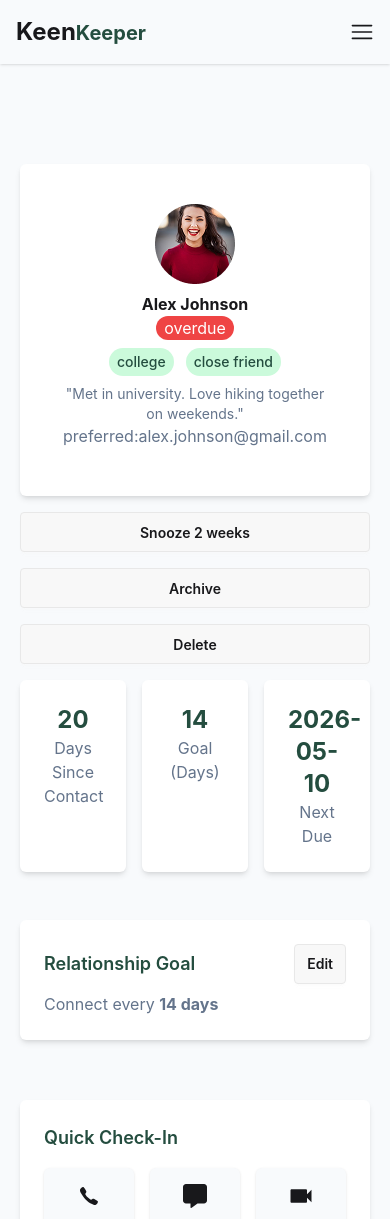
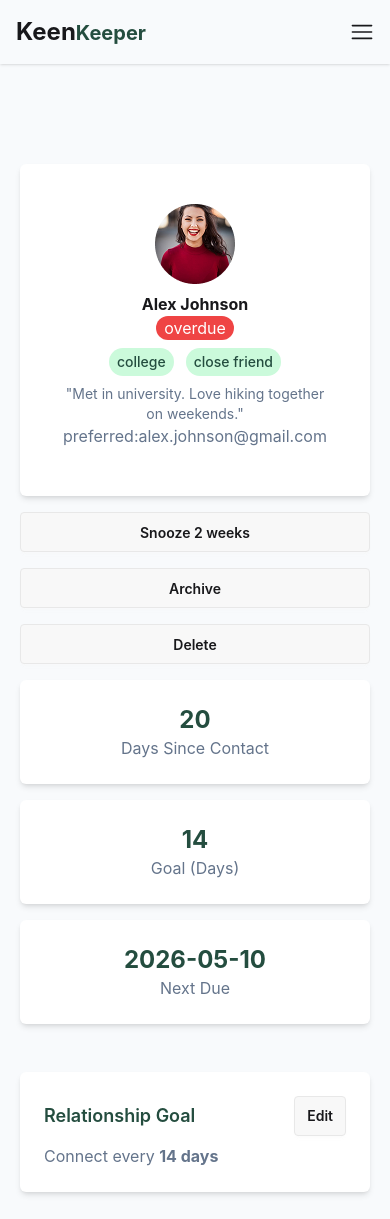
Before and after one commit to tashimtishan/my-assignment-7, a React (Vite) app: page /friends/1 in a window 390 px wide. Shown: the top 1219 px of the page. Built offline with nearby package versions, Linux system fonts and the light colour scheme.

Commit message:
just finished doing everything about the project

```diff
--- a/src/Components/shared/Banner/Banner.jsx
+++ b/src/Components/shared/Banner/Banner.jsx
@@ -8,7 +8,7 @@ const Banner = () => {
             <p className="text-[#64748B] mb-6">Your personal shelf of meaningful connections. Browse, tend, and nurture the <br /> relationships that matter most.</p>
             <button className="btn bg-[#244D3F] text-white mb-6"><FaPlus className="relative top-px" /><span>Add a Friend</span></button>
             </div>
-            <div className="grid grid-cols-2 md:grid-cols-4 parent-div items-center justify-center gap-5">
+            <div className="grid grid-cols-2 md:grid-cols-4 mb-6 items-stretch justify-center gap-5">
             <div className="p-4 md:p-8 shadow-lg rounded-lg text-center">
             <span className="text-[#244D3F] font-semibold text-3xl">8</span>
             <p className="text-[#64748B]">Total Friends</p>
--- a/src/Pages/Homepage/FriendsDetailsPage/FriendsDetailsPage.jsx
+++ b/src/Pages/Homepage/FriendsDetailsPage/FriendsDetailsPage.jsx
@@ -38,16 +38,16 @@ const FriendsDetailsPage = () => {
               </div>
             </div>
             <div className="col-span-1 md:col-span-2">
-              <div className="grid grid-cols-3 gap-4">
-                <div className="shadow-md bg-white rounded-md p-6 text-center">
+              <div className="grid grid-cols-1 sm:grid-cols-3 gap-4 items-stretch">
+                <div className="shadow-md bg-white rounded-md p-6 text-center  flex flex-col justify-center">
                <p className="text-2xl font-bold text-[#244D3F]">{friend.days_since_contact}</p>
                <p className="text-[#64748B]">Days Since Contact</p>
                </div>
-                 <div className="shadow-md bg-white rounded-md p-6 text-center">
+                 <div className="shadow-md bg-white rounded-md p-6 text-center  flex flex-col justify-center">
                  <p className="text-2xl font-bold text-[#244D3F]">{friend.goal}</p>
                  <p className="text-[#64748B]">Goal (Days)</p>
                  </div>
-                  <div className="shadow-md bg-white rounded-md p-6 text-center">
+                  <div className="shadow-md bg-white rounded-md p-6 text-center  flex flex-col justify-center">
                   <p className="text-2xl font-bold text-[#244D3F]">{friend.next_due_date}</p>
                   <p className="text-[#64748B]">Next Due</p>
                   </div>
--- a/src/Pages/Homepage/HomePage.jsx
+++ b/src/Pages/Homepage/HomePage.jsx
@@ -1,3 +1,4 @@
+import { Suspense } from "react";
 import Banner from "../../Components/shared/Banner/Banner";
 import Friendsection from "../../Components/shared/Friendsection/Friendsection";
 
@@ -5,7 +6,13 @@ const HomePage = () => {
     return (
        <section>
         <Banner></Banner>
-        <Friendsection></Friendsection>
+       <Suspense fallback={
+          <div className="flex justify-center items-center py-20">
+            <span className="loading loading-spinner loading-lg"></span>
+          </div>
+        }>
+         <Friendsection></Friendsection>
+       </Suspense>
        </section>
     );
 };
--- /dev/null
+++ b/src/Pages/Homepage/Notfound.jsx
@@ -0,0 +1,13 @@
+import { Link } from "react-router-dom";
+const Notfound = () => {
+    return (
+      <div className="flex flex-col items-center justify-center min-h-screen text-center px-4">
+      <h1 className="text-9xl font-bold text-[#244D3F]">404</h1>
+      <p className="text-2xl font-semibold mt-4 mb-2">Page Not Found</p>
+      <p className="text-[#64748B] mb-6">The page you're looking for doesn't exist.</p>
+      <Link to="/" className="bg-[#244D3F] text-white px-6 py-3 rounded-md">Go Back Home</Link>
+    </div>
+    );
+};
+
+export default Notfound;
--- a/src/main.jsx
+++ b/src/main.jsx
@@ -11,6 +11,7 @@ import FriendsAnalyticspage from './Pages/Homepage/FriendsAnalyticspage/FriendsA
 import { TimelineProvider } from './Components/shared/Timelinecontext';
 import { ToastContainer} from 'react-toastify';
 import 'react-toastify/dist/ReactToastify.css';
+import Notfound from './Pages/Homepage/Notfound';
 const rounter=createBrowserRouter([
   {
     path:"/",
@@ -32,6 +33,10 @@ const rounter=createBrowserRouter([
       path:"/FriendsAnalyticspage",
       element:<FriendsAnalyticspage></FriendsAnalyticspage>
     },
+    {
+  path: "*",
+  element: <Notfound/>
+   }
   ]
   },
 ])
```
